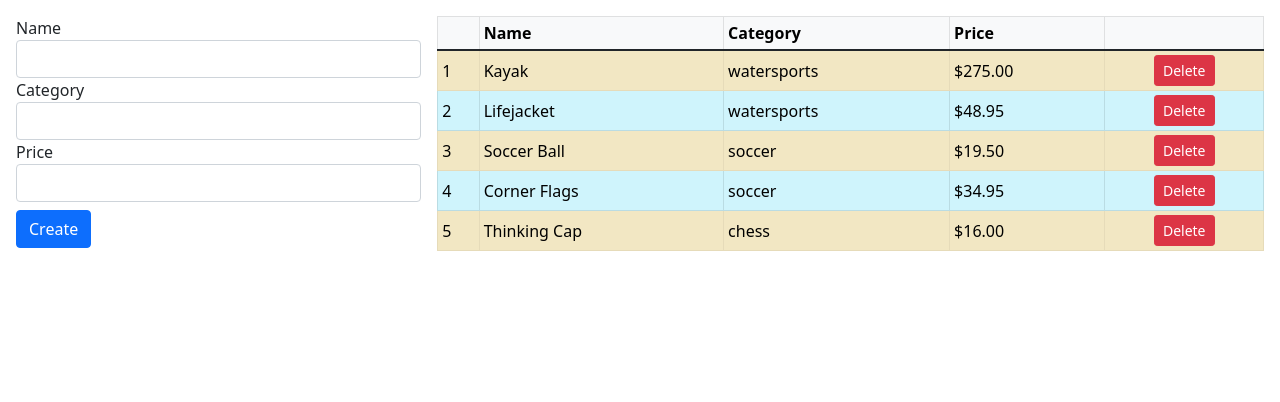
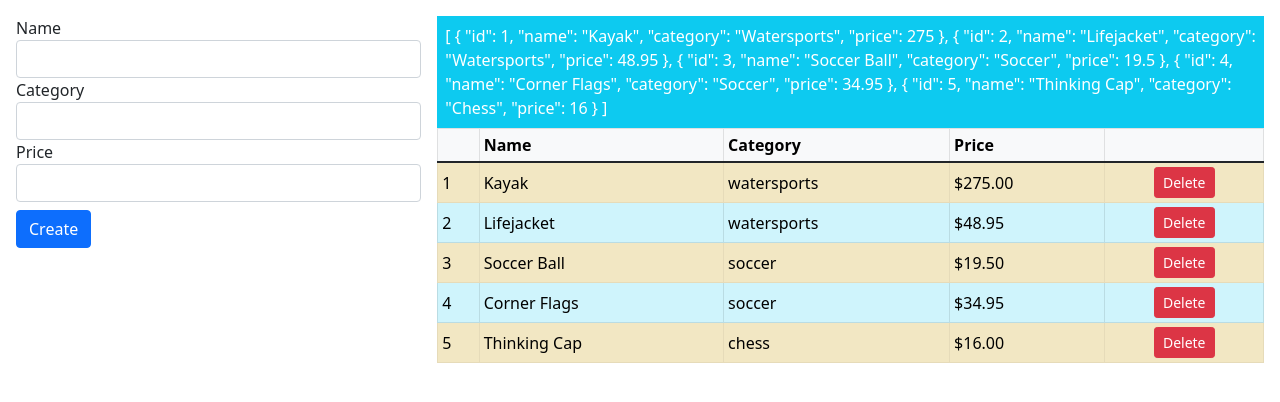
Before and after one commit to rafaelhfreitas/angular_underhood, an Angular app: page / in a window 1280 px wide. Shown: the top 402 px of the page. Built offline with nearby package versions, Linux system fonts and the light colour scheme.

Commit message:
serializing data as json

```diff
--- a/src/app/productTable.component.html
+++ b/src/app/productTable.component.html
@@ -1,3 +1,7 @@
+<div class="bg-info p-2 text-white">
+    <div>{{ getProducts() | json }}</div>
+</div>
+
 
 
 <!-- <div class="bg-info p-2 text-white">
```
